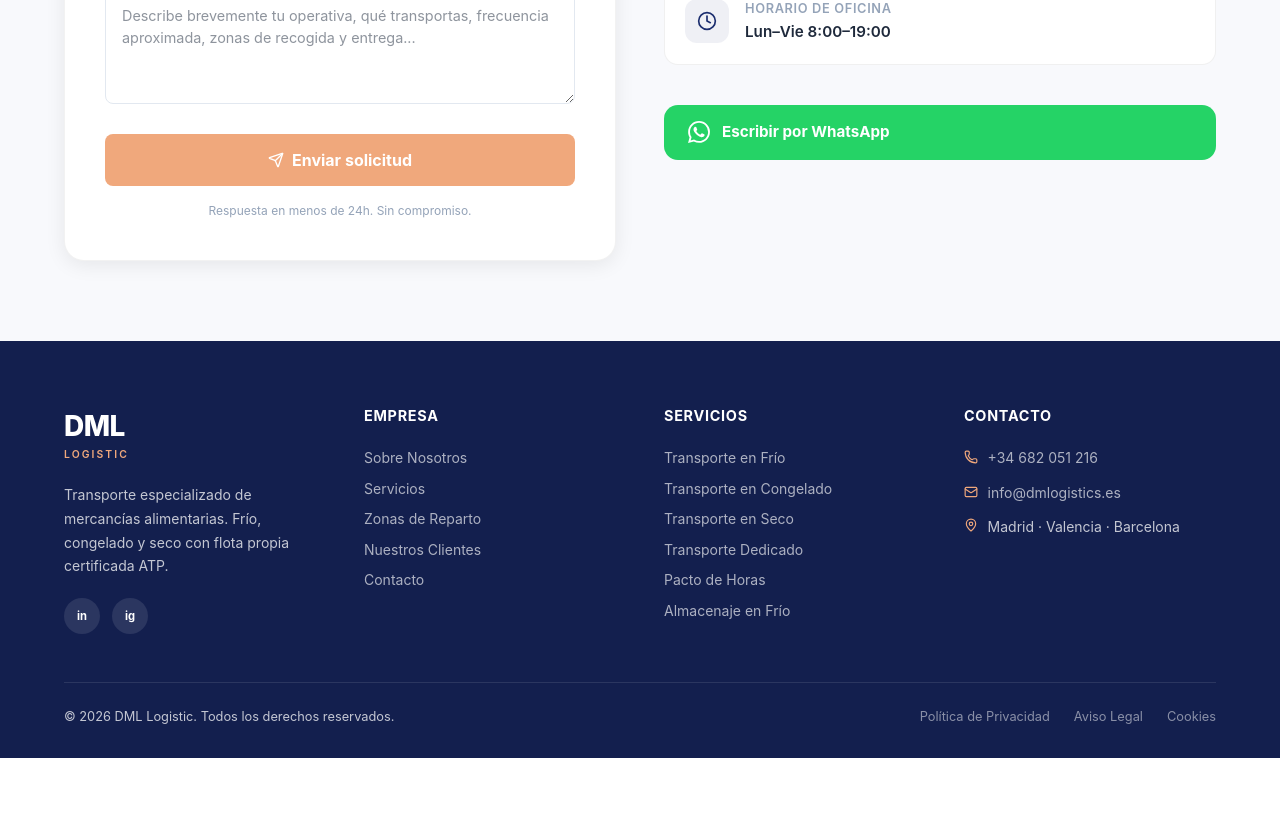
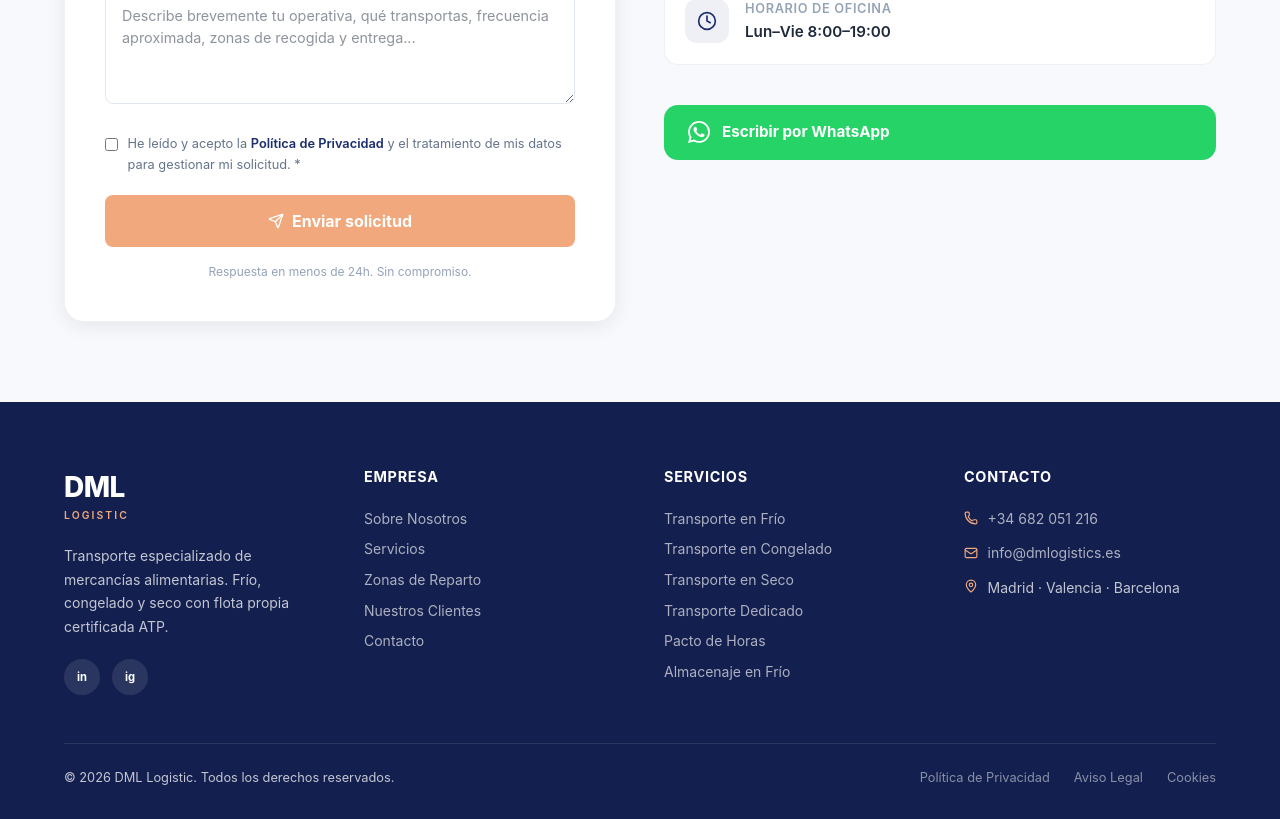
Before and after one commit to dmlogistics/dmlogistics-web, a Next.js app: page /contacto in a window 1280 px wide. Shown: the part 920-1739 px from the top of the page. Before the commit the page ends 1678 px from the top, so only its background shows below. Built offline with nearby package versions, Linux system fonts and the light colour scheme.

Commit message:
Add: casilla de consentimiento RGPD en formulario de contacto

```diff
--- a/app/contacto/page.tsx
+++ b/app/contacto/page.tsx
@@ -40,7 +40,7 @@ const S = {
 
 export default function ContactoPage() {
   const [sent, setSent] = useState(false)
-  const [form, setForm] = useState({ nombre: '', empresa: '', email: '', telefono: '', servicio: '', mensaje: '' })
+  const [form, setForm] = useState({ nombre: '', empresa: '', email: '', telefono: '', servicio: '', mensaje: '', acepto: false })
 
   const handleSubmit = (e: React.FormEvent) => {
     e.preventDefault()
@@ -134,6 +134,12 @@ export default function ContactoPage() {
                       onBlur={e => (e.target.style.borderColor = '#e2e8f0')}
                     />
                   </div>
+                  <div style={{ display: 'flex', alignItems: 'flex-start', gap: '0.6rem', marginBottom: '1.25rem' }}>
+                    <input required type="checkbox" id="acepto" checked={form.acepto} onChange={e => setForm({ ...form, acepto: e.target.checked })} style={{ marginTop: '0.2rem', cursor: 'pointer', flexShrink: 0 }} />
+                    <label htmlFor="acepto" style={{ fontSize: '0.8rem', color: '#64748b', lineHeight: 1.6 }}>
+                      He leído y acepto la <a href="/politica-privacidad" target="_blank" style={{ color: '#1B2D6E', fontWeight: 600 }}>Política de Privacidad</a> y el tratamiento de mis datos para gestionar mi solicitud. *
+                    </label>
+                  </div>
                   <button type="submit" style={{ width: '100%', backgroundColor: '#F0A87C', color: 'white', padding: '0.875rem', borderRadius: '0.5rem', border: 'none', fontWeight: 700, fontSize: '1rem', cursor: 'pointer', display: 'flex', alignItems: 'center', justifyContent: 'center', gap: '0.5rem', fontFamily: 'inherit', transition: 'background 0.2s' }}
                     onMouseEnter={e => (e.currentTarget.style.backgroundColor = '#e08a55')}
                     onMouseLeave={e => (e.currentTarget.style.backgroundColor = '#F0A87C')}
```
